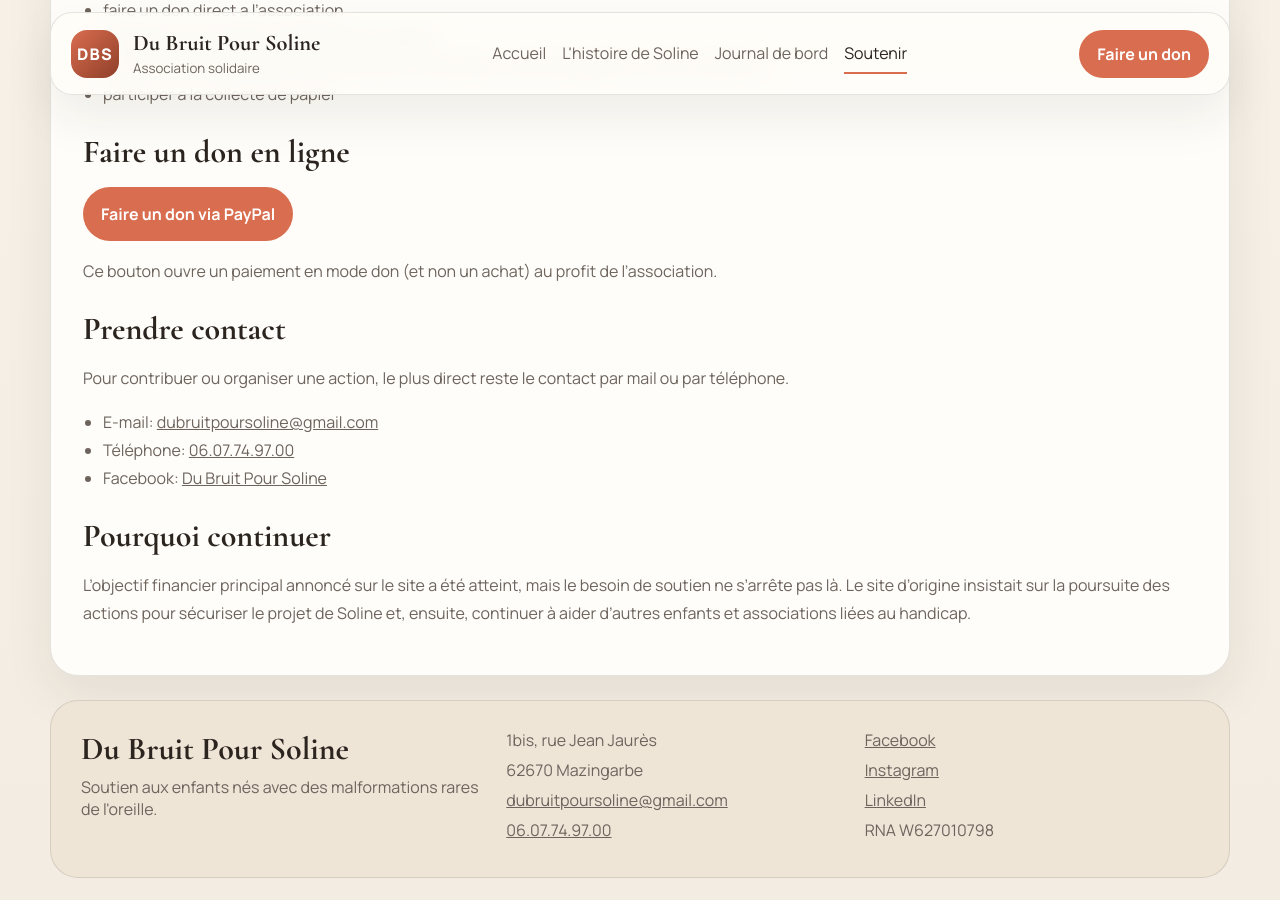
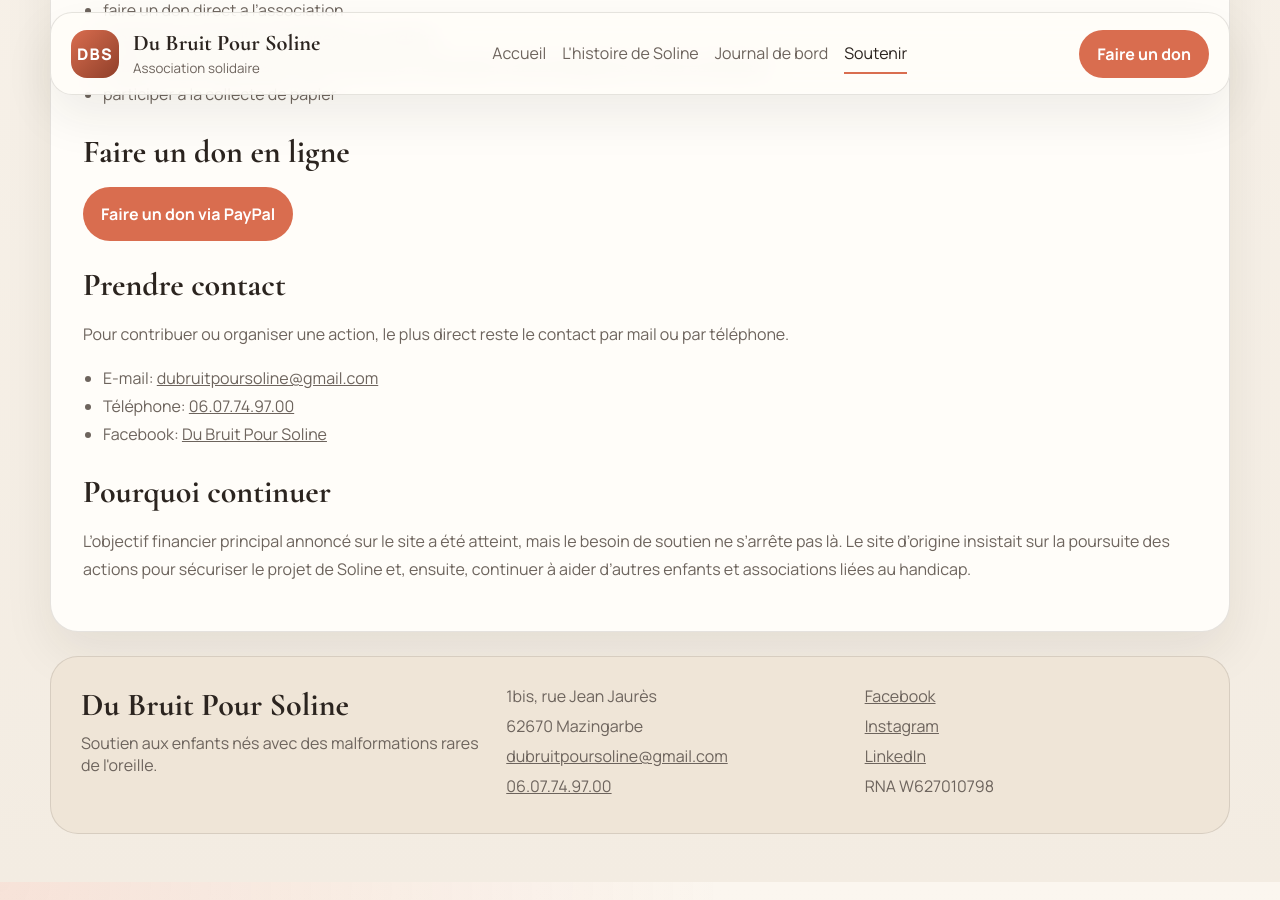
Before and after one commit to Gdbro/dbsoline, a Jekyll site: the page built from nous-soutenir.md, in a window 1280 px wide and 900 px high, scrolled down 1161 px. Built offline with Jekyll 4.4.1, drawn with Linux system fonts in a browser that asks for light colours.

Commit message:
fix: nous-soutenir.md

```diff
--- a/nous-soutenir.md
+++ b/nous-soutenir.md
@@ -27,8 +27,6 @@ L'association s'appuie sur une mobilisation de proximité: dons, collectes, tire
 	</a>
 </p>
 
-Ce bouton ouvre un paiement en mode don (et non un achat) au profit de l'association.
-
 ## Prendre contact
 
 Pour contribuer ou organiser une action, le plus direct reste le contact par mail ou par téléphone.
```
